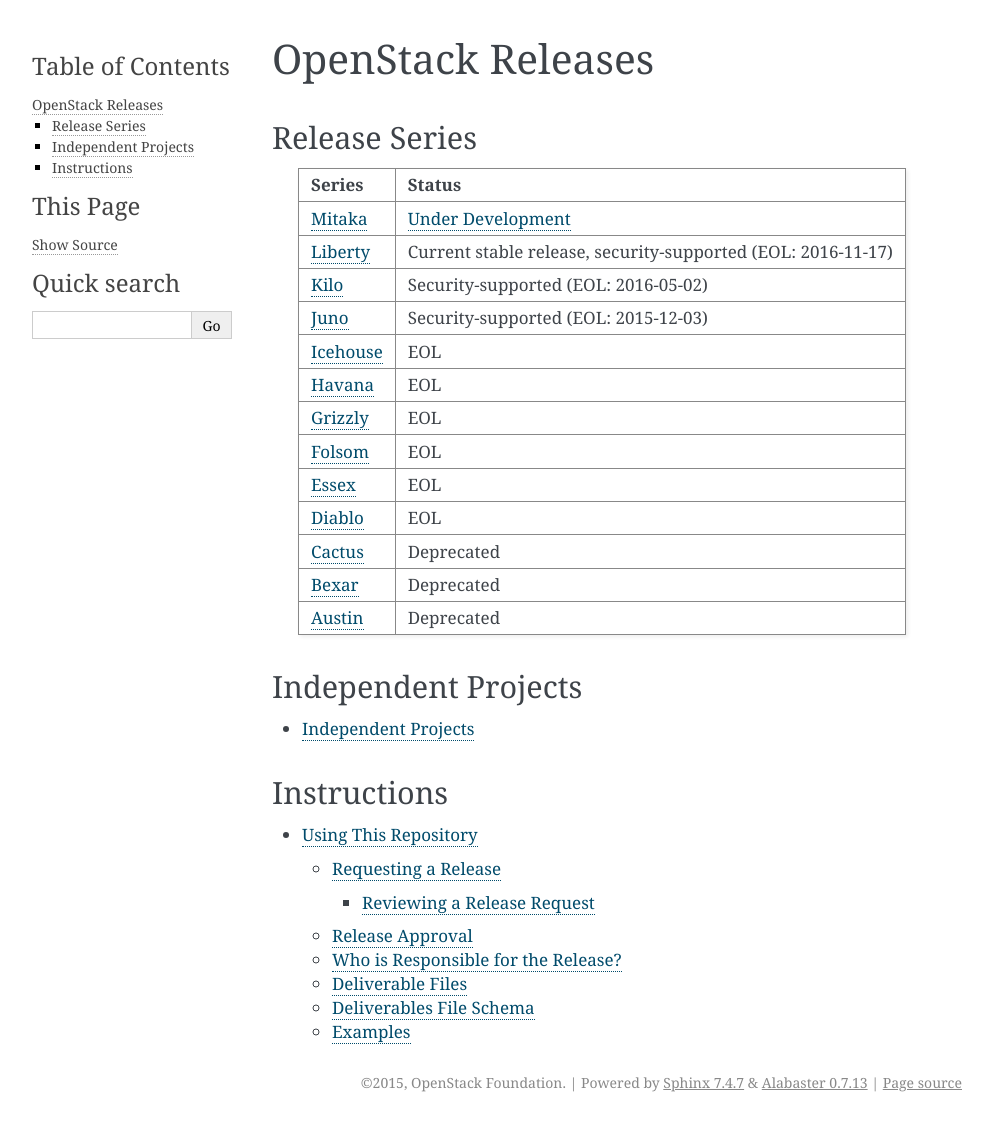
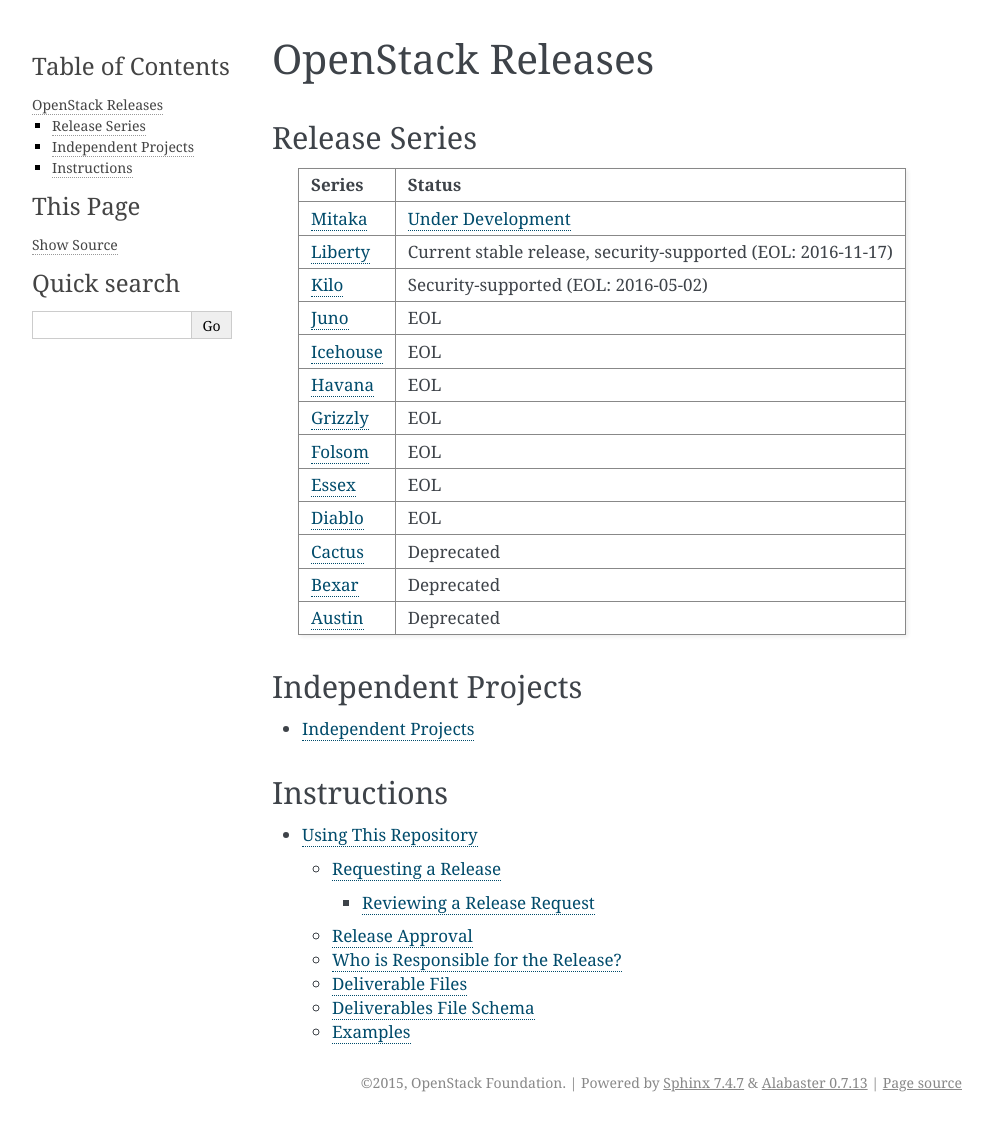
Before and after one commit to openstack/releases, a Sphinx documentation site: the page built from doc/source/index.rst, in a window 1280 px wide. Shown: the whole page, without its empty margins (148-1141 px from the left). Built offline with Sphinx 7.4.7, drawn with Linux system fonts in a browser that asks for light colours.

Commit message:
Juno is EOL now
http://lists.openstack.org/pipermail/openstack-announce/2015-December/000869.html

Change-Id: I0e65c6343839e94430131594af8286eeccdac6f4

```diff
--- a/doc/source/index.rst
+++ b/doc/source/index.rst
@@ -17,7 +17,7 @@
    - * :doc:`releases/kilo`
      * Security-supported (EOL: 2016-05-02)
    - * :doc:`releases/juno`
-     * Security-supported (EOL: 2015-12-03)
+     * EOL
    - * :doc:`releases/icehouse`
      * EOL
    - * :doc:`releases/havana`
```
